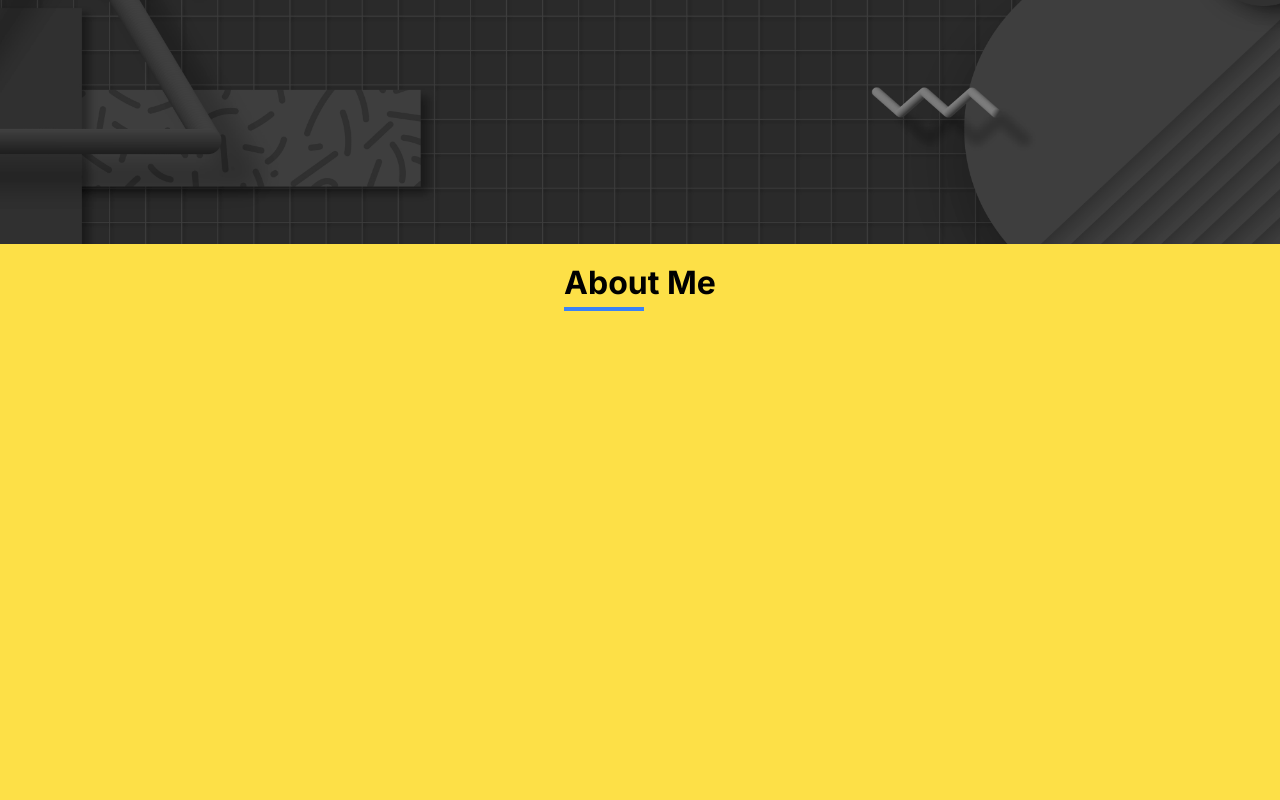
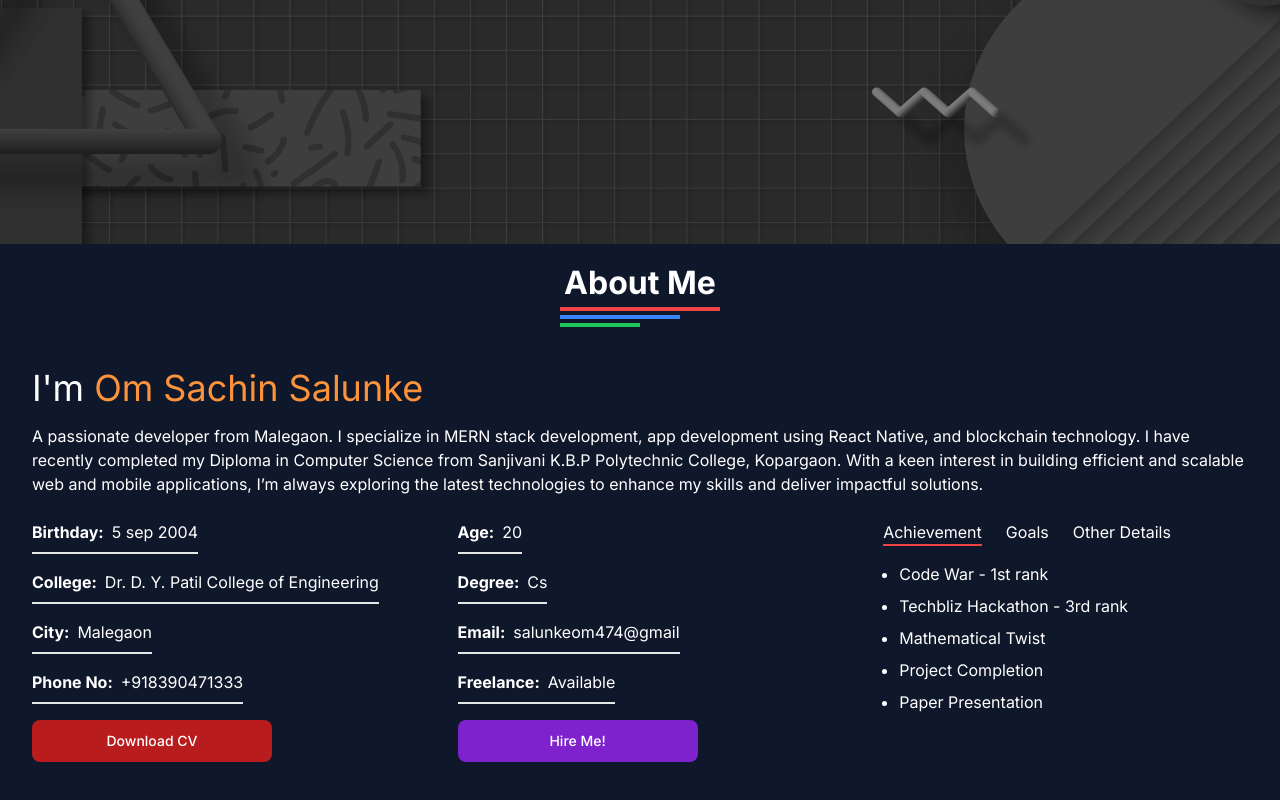
Before and after one commit to om0852/portfolio3.0, a Next.js app: page / in a window 1280 px wide. Shown: the part 556-1356 px from the top of the page. Built offline with nearby package versions, Linux system fonts and the light colour scheme.

Commit message:
about page phase 1 completed

```diff
--- a/src/app/components/about/About.tsx
+++ b/src/app/components/about/About.tsx
@@ -1,14 +1,151 @@
-import React from "react";
+"use client";
+import React, { useState } from "react";
 import "@/app/globals.css";
 const About = () => {
+  const [selectDetails, setSelectDetails] = useState(0);
   return (
-    <section className="w-full h-[100vh] bg-yellow-300">
-      <div className="headline grid place-items-center bg-yellow-300 relative">
+    <section className="w-full h-[100vh] bg-slate-900">
+      <div className="headline grid place-items-center mb-10 text-white relative">
         <div>
           About Me
-          <div className="w-[10vh] h-1 bg-blue-500"></div>
+          <div className="w-[20vh] h-1 bg-red-500 mb-1"></div>
+          <div className="w-[15vh] h-1 bg-blue-500 mb-1"></div>
+          <div className="w-[10vh] h-1 bg-green-500"></div>
         </div>
       </div>
+      <article className="px-8 text-white ">
+        <h1 className="text-4xl my-4">
+          I'm <span className="text-orange-400 my-4">Om Sachin Salunke</span>
+        </h1>
+        <p className="text-md">
+          A passionate developer from Malegaon. I specialize in MERN stack
+          development, app development using React Native, and blockchain
+          technology. I have recently completed my Diploma in Computer Science
+          from Sanjivani K.B.P Polytechnic College, Kopargaon. With a keen
+          interest in building efficient and scalable web and mobile
+          applications, I’m always exploring the latest technologies to enhance
+          my skills and deliver impactful solutions.
+        </p>
+        <div className=" h-auto pt-6 flex flex-row w-full">
+          <div className="personal-info grid grid-rows-6 grid-cols-2 w-[70%]">
+            <div className=" w-fit pb-2 mb-4 border- border-b-2 gray-500">
+              <strong className="pr-2">Birthday:</strong>5 sep 2004
+            </div>
+            <div className=" w-fit pb-2 mb-4 border- border-b-2 gray-500">
+              <strong className="pr-2">Age:</strong>20
+            </div>
+            <div className=" w-fit pb-2 mb-4 border- border-b-2 gray-500">
+              <strong className="pr-2">College:</strong>Dr. D. Y. Patil College
+              of Engineering
+            </div>
+            <div className=" w-fit pb-2 mb-4 border- border-b-2 gray-500">
+              <strong className="pr-2">Degree:</strong>Cs
+            </div>
+            <div className=" w-fit pb-2 mb-4 border- border-b-2 gray-500">
+              <strong className="pr-2">City:</strong>Malegaon
+            </div>
+            <div className=" w-fit pb-2 mb-4 border- border-b-2 gray-500">
+              <strong className="pr-2">Email:</strong>salunkeom474@gmail
+            </div>
+            <div className=" w-fit pb-2 mb-4 border- border-b-2 gray-500">
+              <strong className="pr-2">Phone No:</strong>+918390471333
+            </div>
+            <div className=" w-fit pb-2 mb-4 border- border-b-2 gray-500">
+              <strong className="pr-2">Freelance:</strong>Available
+            </div>
+            <button
+              type="button"
+              className="focus:outline-none text-white bg-red-700 hover:bg-red-800 focus:ring-4 focus:ring-red-300 font-medium rounded-lg text-sm px-5 py-2.5 me-2 mb-2 dark:bg-red-600 dark:hover:bg-red-700 dark:focus:ring-red-900 w-[30vh]"
+            >
+              Download CV
+            </button>
+            <button
+              type="button"
+              className="focus:outline-none text-white bg-purple-700 hover:bg-purple-800 focus:ring-4 focus:ring-purple-300 font-medium rounded-lg text-sm px-5 py-2.5 mb-2 dark:bg-purple-600 dark:hover:bg-purple-700 dark:focus:ring-purple-900 w-[30vh]"
+            >
+              Hire Me!
+            </button>
+          </div>
+          <div className="">
+            <div className="flex flex-row gap-6">
+              <span
+                className={` ${
+                  selectDetails == 0 && " border-b-2 border-red-500"
+                } cursor-pointer `}
+                onClick={() => setSelectDetails(0)}
+              >
+                Achievement
+              </span>
+              <span
+                className={` ${
+                  selectDetails == 1 && " border-b-2 border-red-500"
+                } cursor-pointer `}
+                onClick={() => setSelectDetails(1)}
+              >
+                Goals
+              </span>
+              <span
+                className={` ${
+                  selectDetails == 2 && " border-b-2 border-red-500"
+                } cursor-pointer `}
+                onClick={() => setSelectDetails(2)}
+              >
+                Other Details
+              </span>
+            </div>
+            <div className="detail-card w-full px-4 py-4 ">
+              {selectDetails == 0 && (
+                <ul className="flex flex-col gap-2 list-disc">
+                  <li>Code War - 1st rank</li>
+                  <li>Techbliz Hackathon - 3rd rank</li>
+                  <li>Mathematical Twist</li>
+                  <li>Project Completion</li>
+                  <li>Paper Presentation</li>
+                </ul>
+              )}
+              {selectDetails == 1 && (
+                <ul className="list-disc flex flex-col gap-2">
+                  <li>
+                    Short-Term Goals
+                    <ul className="pl-4 list-decimal">
+                      <li>Enhance Blockchain Expertise</li>
+                      <li>Contribute to Open Source</li>
+                      <li>Explore Web3</li>
+                    </ul>
+                  </li>
+                  <li>
+                    Long-Term Goals
+                    <ul className="pl-4 list-decimal">
+                      <li>Become a Thought Leader</li>
+                      <li>Master Cloud and DevOps</li>
+                    </ul>
+                  </li>
+                </ul>
+              )}
+              {selectDetails == 2 && (
+                <ul className="list-disc flex flex-col gap-2">
+                  <li>
+                    Strengths
+                    <ul className="pl-4 list-decimal">
+                      <li>Adaptability</li>
+                      <li>Problem-Solving Skills</li>
+                      <li>Effective Communication</li>
+                      <li>Continuous Learning</li>
+                    </ul>
+                  </li>
+                  <li>
+                    Weaknesses
+                    <ul className="pl-4 list-decimal">
+                      <li>Overcommitment</li>
+                      <li>Emotional</li>
+                    </ul>
+                  </li>
+                </ul>
+              )}
+            </div>
+          </div>
+        </div>
+      </article>
     </section>
   );
 };
--- a/src/app/globals.css
+++ b/src/app/globals.css
@@ -70,7 +70,7 @@ background: linear-gradient(315deg,#00ccff,#d400d4);
 }
 .headline{
   width: 100%;
-  padding: 3px 6px;
+  padding: 1px 6px;
   padding-top: 15px;
   text-align: center;
   font-size: 2em;
```
